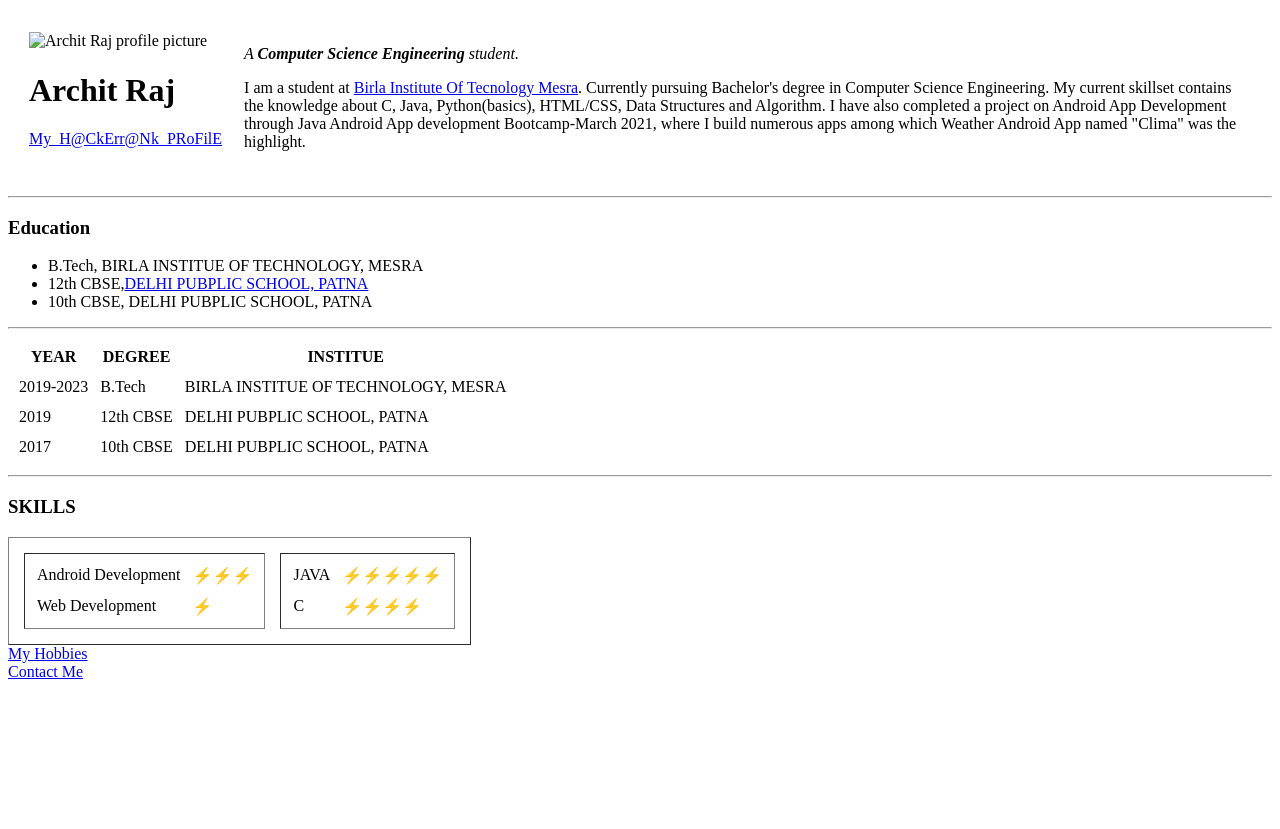
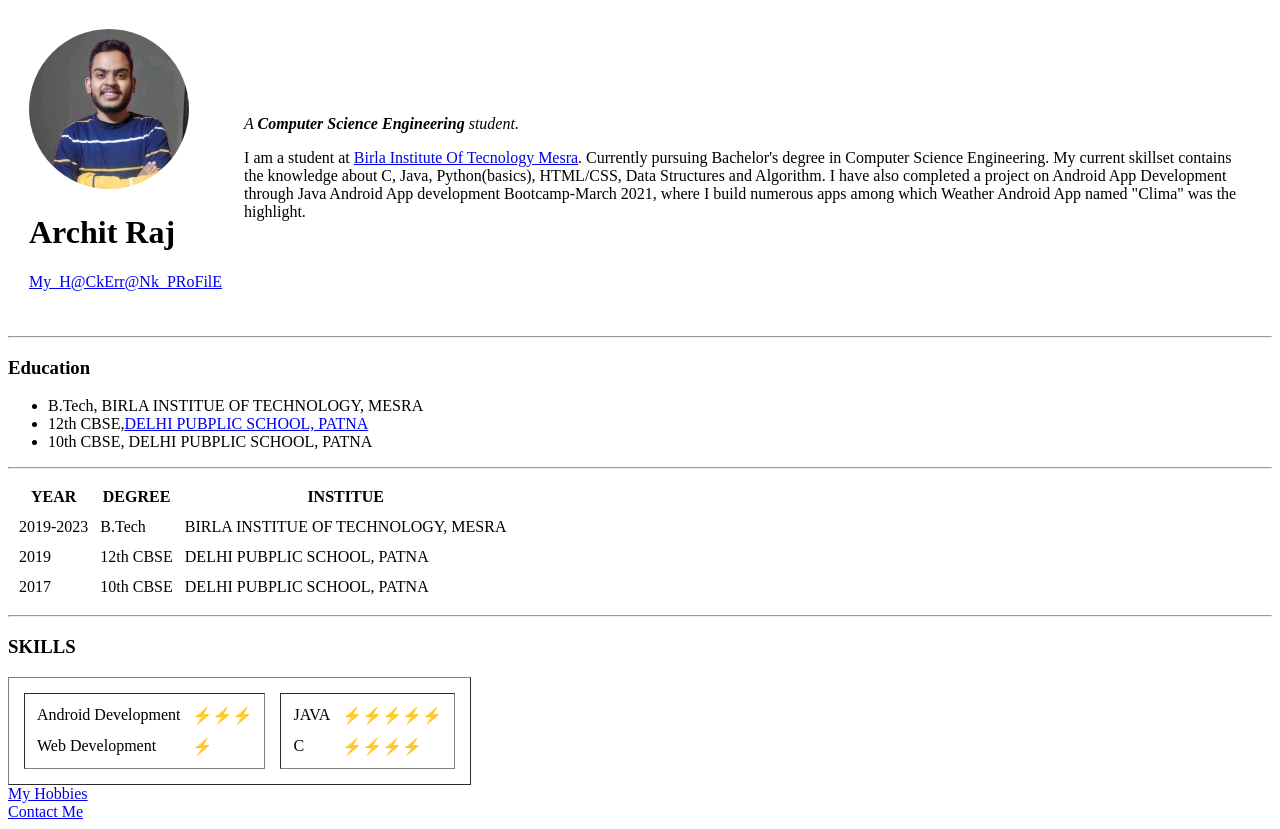
Before and after one commit to ARCHIT3105/cv, a plain HTML site: page index.html in a window 1280 px wide. Before the commit the page ends 800 px from the top, so only its background shows below. Drawn offline with Linux system fonts and the light colour scheme.

Commit message:
changed image(Archit Raj.png)  path

```diff
--- a/index.html
+++ b/index.html
@@ -10,7 +10,7 @@
   <center>
     <table cellspacing="20">
       <tr>
-        <td><img src="Images\Archit Raj.png" alt="Archit Raj profile picture">
+        <td><img src="Archit Raj.png" alt="Archit Raj profile picture">
         <h1>Archit Raj</h1>
         <p><a href="https://www.hackerrank.com/3105rajarchit">My_H@CkErr@Nk_PRoFilE</a></p></td>
         <td><p><em>A <strong>Computer Science Engineering</strong> student.</em></p>
```
